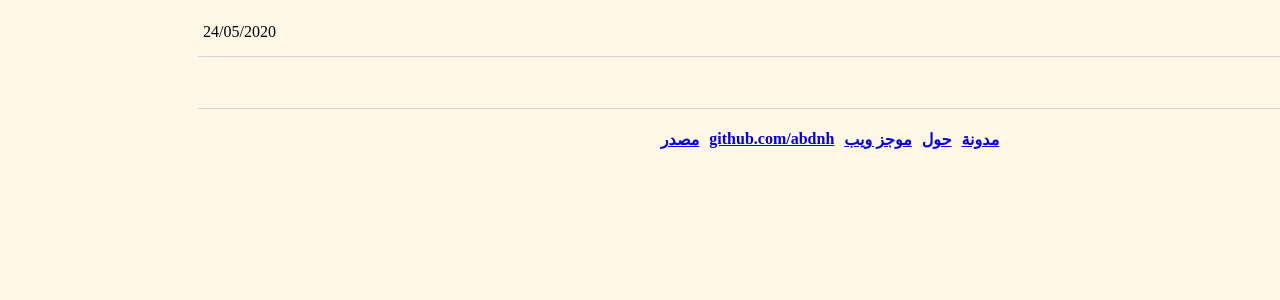
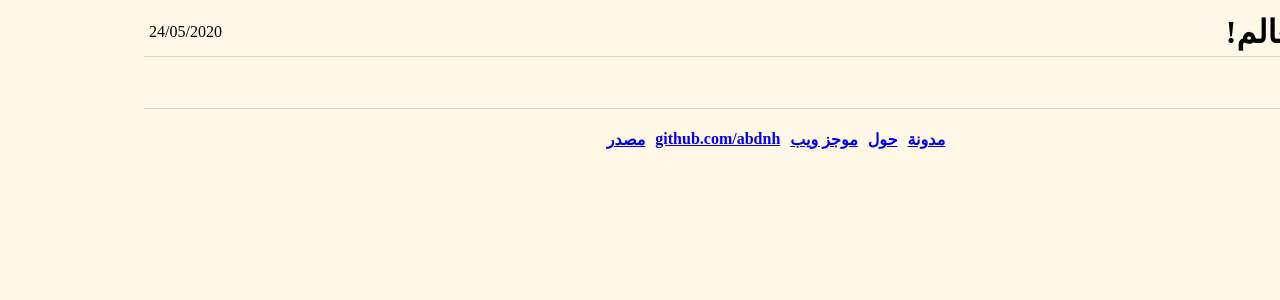
Before and after one commit to abdnh/abdnh.github.io, a Jekyll site: the page built from _posts/2020-05-24-hello-world.md, in a window 1280 px wide. Shown: the top 300 px of the page. Built offline with Jekyll 4.4.1, drawn with Linux system fonts in a browser that asks for light colours.

Commit message:
Line wrapping tweaks

```diff
--- a/css/main.css
+++ b/css/main.css
@@ -57,6 +57,7 @@
     flex-direction: row;
     justify-content: space-between;
     align-items: center;
+    flex-wrap: wrap;
 }
 
 h1, time, article {
@@ -85,3 +86,7 @@
 .footnotes {
     border-top: 1px solid #d5d5d5;
 }
+
+a {
+    overflow-wrap: break-word;
+}
```
